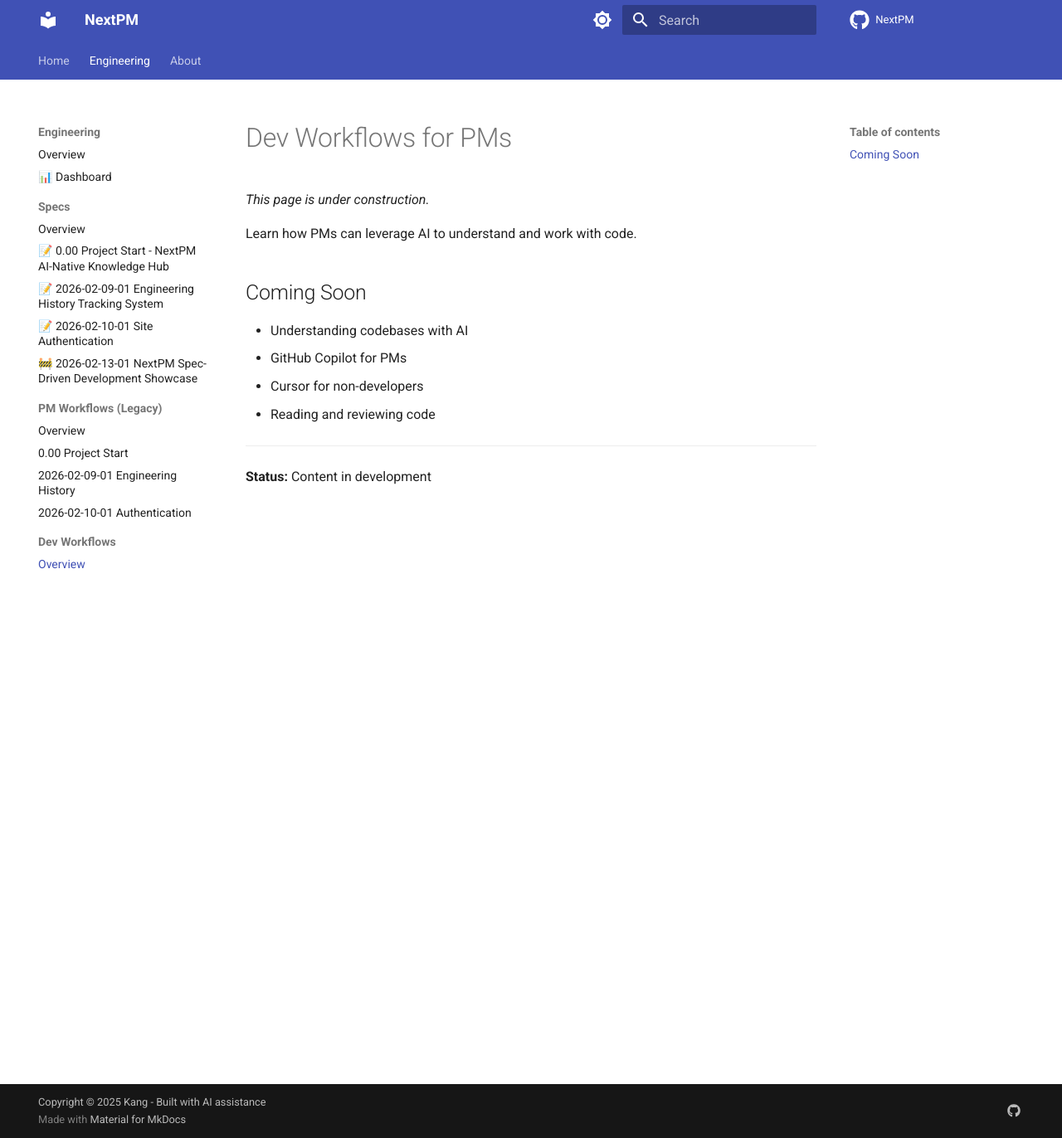
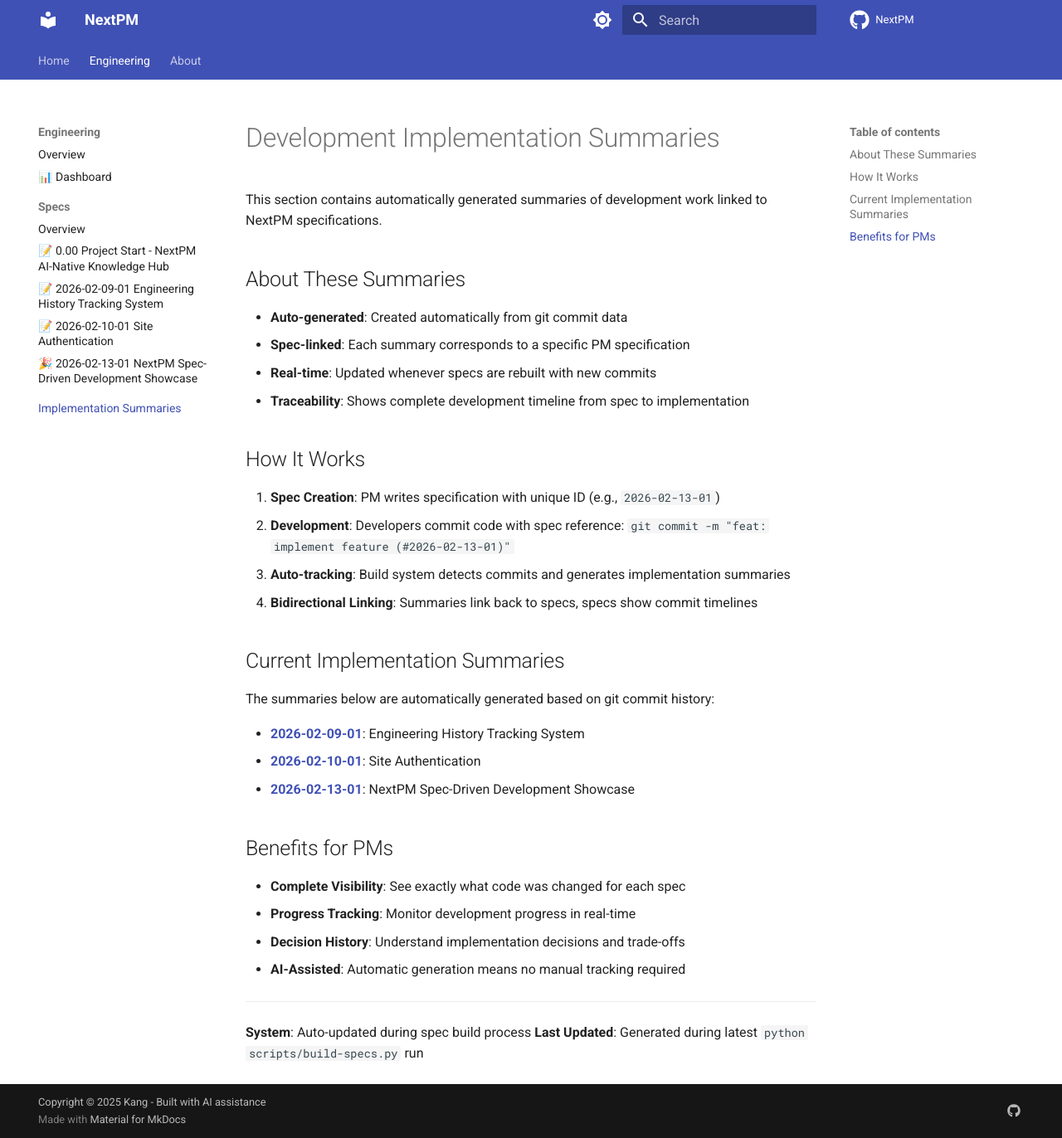
Before and after one commit to kangxh75/NextPM, an MkDocs documentation site: the page built from mkdocs-docs/engineering/dev-workflows/index.md, in a window 1280 px wide and 1372 px high. Shown: the whole window at 83% size. Built offline with MkDocs 1.6.1 and Material for MkDocs 9.7.7, drawn with Linux system fonts in a browser that asks for light colours; comment, search, counter and statistics services are not loaded.

Commit message:
refactor: complete legacy content cleanup - pure spec-driven development focus (#2026-02-13-01)
Final cleanup to create the cleanest possible spec-driven development showcase:

REMOVED:
- Entire PM Workflows (Legacy) section and all legacy workflow files
- Legacy navigation sections and references
- All placeholder content that didn't serve the core mission

ENHANCED:
- Updated Dev Workflows index to explain auto-generated implementation summaries
- Streamlined navigation: Engineering > Dashboard > Specs > Implementation Summaries > About
- Focused entirely on working spec-driven development system

RESULT:
- Ultra-clean repository structure focused purely on the showcase
- No legacy baggage whatsoever
- Clear, logical navigation flow
- All enhanced features preserved and working perfectly
- Showcase spec marked as COMPLETED (🎉)

The repository is now a pristine demonstration of spec-driven development methodology.

Co-Authored-By: Claude Opus 4.6 <noreply@anthropic.com>

```diff
--- a/mkdocs-docs/engineering/dev-workflows/index.md
+++ b/mkdocs-docs/engineering/dev-workflows/index.md
@@ -1,16 +1,37 @@
-# Dev Workflows for PMs
+# Development Implementation Summaries
 
-*This page is under construction.*
+This section contains automatically generated summaries of development work linked to NextPM specifications.
 
-Learn how PMs can leverage AI to understand and work with code.
+## About These Summaries
 
-## Coming Soon
+- **Auto-generated**: Created automatically from git commit data
+- **Spec-linked**: Each summary corresponds to a specific PM specification
+- **Real-time**: Updated whenever specs are rebuilt with new commits
+- **Traceability**: Shows complete development timeline from spec to implementation
 
-- Understanding codebases with AI
-- GitHub Copilot for PMs
-- Cursor for non-developers
-- Reading and reviewing code
+## How It Works
+
+1. **Spec Creation**: PM writes specification with unique ID (e.g., `2026-02-13-01`)
+2. **Development**: Developers commit code with spec reference: `git commit -m "feat: implement feature (#2026-02-13-01)"`
+3. **Auto-tracking**: Build system detects commits and generates implementation summaries
+4. **Bidirectional Linking**: Summaries link back to specs, specs show commit timelines
+
+## Current Implementation Summaries
+
+The summaries below are automatically generated based on git commit history:
+
+- **[2026-02-09-01](2026_02_09_01_implementation_summary.md)**: Engineering History Tracking System
+- **[2026-02-10-01](2026_02_10_01_implementation_summary.md)**: Site Authentication
+- **[2026-02-13-01](2026_02_13_01_implementation_summary.md)**: NextPM Spec-Driven Development Showcase
+
+## Benefits for PMs
+
+- **Complete Visibility**: See exactly what code was changed for each spec
+- **Progress Tracking**: Monitor development progress in real-time
+- **Decision History**: Understand implementation decisions and trade-offs
+- **AI-Assisted**: Automatic generation means no manual tracking required
 
 ---
 
-**Status:** Content in development
+**System**: Auto-updated during spec build process
+**Last Updated**: Generated during latest `python scripts/build-specs.py` run
--- a/mkdocs.yml
+++ b/mkdocs.yml
@@ -67,14 +67,8 @@ nav:
           - 📝 0.00 Project Start - NextPM AI-Native Knowledge Hub: engineering/specs/0.00-project-start.md
           - 📝 2026-02-09-01 Engineering History Tracking System: engineering/specs/2026-02-09-01-engineering-history-tracking.md
           - 📝 2026-02-10-01 Site Authentication: engineering/specs/2026-02-10-01-authentication.md
-          - 🚧 2026-02-13-01 NextPM Spec-Driven Development Showcase: engineering/specs/2026-02-13-01-nextpm-spec-driven-development-showcase.md
-      - PM Workflows (Legacy):
-          - Overview: engineering/pm-workflows/index.md
-          - 0.00 Project Start: engineering/pm-workflows/0.00-project-start.md
-          - 2026-02-09-01 Engineering History: engineering/pm-workflows/2026-02-09-01-engineering-history.md
-          - 2026-02-10-01 Authentication: engineering/pm-workflows/2026-02-10-01-authentication.md
-      - Dev Workflows:
-          - Overview: engineering/dev-workflows/index.md
+          - 🎉 2026-02-13-01 NextPM Spec-Driven Development Showcase: engineering/specs/2026-02-13-01-nextpm-spec-driven-development-showcase.md
+      - Implementation Summaries: engineering/dev-workflows/index.md
   - About:
       - Project: about/project.md
       - AI-Native: about/ai-native.md
```
Also changed, not shown: mkdocs-docs/engineering/dashboard.md (+5 -5 lines), mkdocs-docs/engineering/pm-workflows/0.00-project-start.md (deleted, +0 -42 lines), mkdocs-docs/engineering/pm-workflows/2026-02-09-01-engineering-history.md (deleted, +0 -37 lines), mkdocs-docs/engineering/pm-workflows/2026-02-10-01-authentication.md (deleted, +0 -84 lines), mkdocs-docs/engineering/pm-workflows/index.md (deleted, +0 -155 lines), mkdocs-docs/engineering/specs/2026-02-13-01-nextpm-spec-driven-development-showcase.md (+17 -3 lines), project/specs/2026-02-13-01-nextpm-spec-driven-development-showcase.md (+4 -4 lines), 1 other file.
